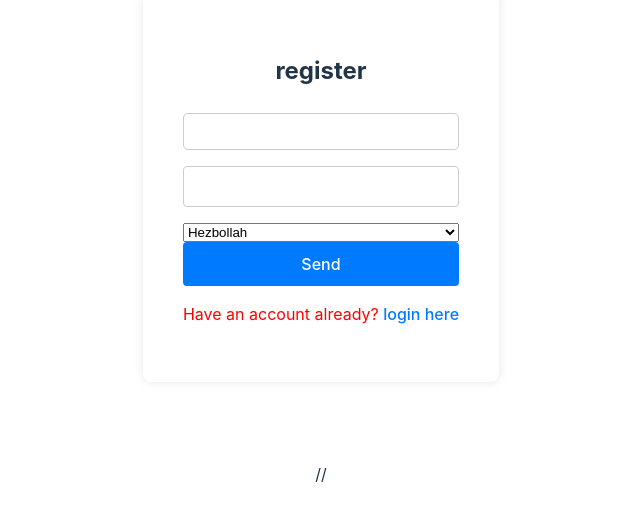
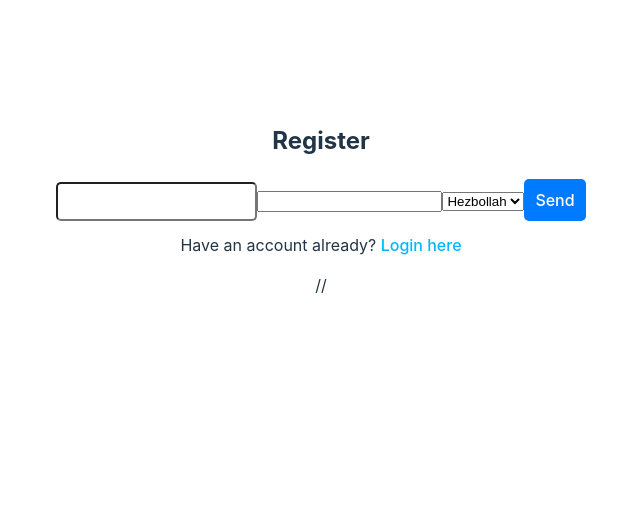
Before and after one commit to IsaharStokhammer/Final-React-Exam---War-Simulator, a React (Vite) app in the folder front-end/vite-project/: page /register in a window 1280 px wide. Shown: the part 200-720 px from the top of the page, without its empty margins (319-959 px from the left). Built offline with nearby package versions, Linux system fonts and the light colour scheme.

Commit message:
defensePage

```diff
--- a/front-end/vite-project/src/App.tsx
+++ b/front-end/vite-project/src/App.tsx
@@ -3,9 +3,9 @@ import "./App.css";
 import { Route, Routes } from "react-router-dom";
 import LoginPage from "./pages/loginPage/LoginPage";
 import RegisterPage from "./pages/RegisterPage/RegisterPage";
-import AttackPage from "./pages/attackPage/AttackPage";
 import { useSocket } from "./services/useSocket";
 import AttackSocketPage from "./pages/sockets/AttackSocketPage";
+import DefensePage from "./pages/defensePage/DefensePage";
 
 function App() {
 
@@ -17,8 +17,8 @@ function App() {
         <Route path="/register" element={<RegisterPage />} />
         <Route path="/login" element={<LoginPage />} />
         <Route path="/" element={<LoginPage />} />
-        {/* <Route path="/attackPage" element={<AttackPage />} /> */}
         <Route path="/attackSocketPage" element={<AttackSocketPage/>} />
+        <Route path="/defenseSocketPage" element={<DefensePage/>} />
       </Routes>
     </>
   );
--- /dev/null
+++ b/front-end/vite-project/src/pages/RegisterPage/RegisterPage.css
@@ -0,0 +1,68 @@
+/* register.css */
+
+.register-container {
+    max-width: 400px;
+    margin: 0 auto;
+    padding: 20px;
+    background-color: #f9f9f9;
+    border: 1px solid #ddd;
+    border-radius: 8px;
+    box-shadow: 0px 4px 8px rgba(0, 0, 0, 0.1);
+  }
+
+  .register-title {
+    text-align: center;
+    font-size: 24px;
+    color: #333;
+    margin-bottom: 20px;
+  }
+
+  .loading-message,
+  .error-message {
+    text-align: center;
+    font-size: 14px;
+    color: #d9534f;
+  }
+
+  .register-form {
+    display: flex;
+    flex-direction: column;
+  }
+
+  .input-field,
+  .select-field {
+    padding: 10px;
+    margin: 10px 0;
+    font-size: 16px;
+    border: 1px solid #ccc;
+    border-radius: 4px;
+  }
+
+  .submit-button {
+    padding: 10px;
+    margin: 15px 0;
+    font-size: 16px;
+    background-color: #007bff;
+    color: #fff;
+    border: none;
+    border-radius: 4px;
+    cursor: pointer;
+  }
+
+  .submit-button:hover {
+    background-color: #0056b3;
+  }
+
+  .switch-auth {
+    text-align: center;
+    font-size: 14px;
+  }
+
+  .switch-auth a {
+    color: #007bff;
+    text-decoration: none;
+  }
+
+  .switch-auth a:hover {
+    text-decoration: underline;
+  }
--- a/front-end/vite-project/src/pages/RegisterPage/RegisterPage.tsx
+++ b/front-end/vite-project/src/pages/RegisterPage/RegisterPage.tsx
@@ -1,10 +1,9 @@
-import React, { FC, useState } from "react";
+import React, { useState } from "react";
 import { useDispatch, useSelector } from "react-redux";
 import { AppDispatch, RootState } from "../../store/store";
-import { Form, Link, useNavigate } from "react-router-dom";
-import { loginUser, registerUser } from "../../store/features/UserSlice";
+import { Link, useNavigate } from "react-router-dom";
+import { registerUser } from "../../store/features/UserSlice";
 const useAppDispatch = () => useDispatch<AppDispatch>();
-
 
 const RegisterPage = () => {
   const [userName, setUserName] = useState<string>("");
@@ -17,26 +16,24 @@ const RegisterPage = () => {
   const handleSubmit = async (e: React.FormEvent) => {
     e.preventDefault();
     try {
-        const result = await dispatch(registerUser({ userName, password ,organization}))
-        // console.log(result.payload)
-        // console.log(userName,password)
+      const result = await dispatch(registerUser({ userName, password, organization }));
       if (result) {
-            navigate("/login")
-
+        navigate("/login");
       }
     } catch (err) {
-        console.error("regster failed:", err);
+      console.error("Registration failed:", err);
     }
   };
 
   return (
-      <div className="login-container">
-        <h2>register</h2>
+    <div className="register-container">
+      <h2 className="register-title">Register</h2>
       {status === "pending" && <p className="loading-message">Loading...</p>}
       {status === "rejected" && error && <p className="error-message">{error}</p>}
-        <form onSubmit={handleSubmit}>
+      <form onSubmit={handleSubmit} className="register-form">
         <input
           type="text"
+          className="input-field"
           value={userName}
           onChange={(e) => setUserName(e.target.value)}
           required
@@ -44,35 +41,46 @@ const RegisterPage = () => {
         />
         <input
           type="password"
+          className="input-field"
           value={password}
           onChange={(e) => setPassword(e.target.value)}
           required
           autoComplete="current-password"
         />
-          <select name="organization" id="organization"
+        <select
+          name="organization"
+          id="organization"
+          className="select-field"
           value={organization}
-         onChange={(e) => setOrganization(e.target.value)}>
+          onChange={(e) => setOrganization(e.target.value)}
+        >
           <option value="Hezbollah">Hezbollah</option>
           <option value="Hamas">Hamas</option>
           <option value="IRGC">IRGC</option>
           <option value="Houthis">Houthis</option>
           <option value="IDF">IDF</option>
         </select>
-        {organization =="IDF"&& <select name="IDF" id="IDF" value={"IDF"} onChange={(e) => setOrganization(e.target.value)}>
+        {organization === "IDF" && (
+          <select
+            name="IDF"
+            id="IDF"
+            className="select-field"
+            value="IDF"
+            onChange={(e) => setOrganization(e.target.value)}
+          >
             <option value="IDF - North">North</option>
             <option value="IDF - South">South</option>
             <option value="IDF - Center">Center</option>
             <option value="IDF - West Bank">West Bank</option>
-        </select> }
-          <button type="submit">Send</button>
+          </select>
+        )}
+        <button type="submit" className="submit-button">Send</button>
         <p className="switch-auth">
-            Have an account already? <Link to="/login">login here</Link>
+          Have an account already? <Link to="/login">Login here</Link>
         </p>
       </form>
     </div>
   );
 };
 
-
-
-export default RegisterPage
+export default RegisterPage;
--- /dev/null
+++ b/front-end/vite-project/src/pages/defensePage/DefensePage.css
@@ -0,0 +1,7 @@
+.DefensePage{
+    background-color: blanchedalmond;
+    height: 100vh;
+    width: 100vw;
+
+
+}
--- /dev/null
+++ b/front-end/vite-project/src/pages/defensePage/DefensePage.tsx
@@ -0,0 +1,70 @@
+import React, { useEffect, useState } from "react";
+import { useSocket } from "../../services/useSocket";
+import { useSelector } from "react-redux";
+import { RootState } from "../../store/store";
+import { IResource } from "../../types";
+import "./DefensePage.css"
+
+export function DefensePage() {
+  const {
+    connected,
+    messages,
+    room,
+    joinRoom,
+    leaveRoom,
+    lounchRocket,
+  } = useSocket();
+
+  const user = useSelector((state: RootState) => state.user.user);
+  const userName = user?.userName || "";
+  const resources = user?.resources || [];
+
+  const [newAttack, setNewAttack] = useState<string>("");
+  const [roomName, setRoomName] = useState<string>("");
+
+  useEffect(() => {
+    if (connected) {
+      joinRoom("general");
+    }
+  }, [connected]);
+
+  function handleLaunchRocket(rocket: IResource): void {
+    lounchRocket(userName, rocket, room);
+  }
+
+  return (
+    <div className="DefensePage">
+        <h1>
+            מסך הגנה
+        </h1>
+      <div className="header">
+        <div className="room-name">{room || "תקלה: לא מוגדר איזור הגנה"}</div>
+
+
+      <div className="messages">
+        {messages.map((msg, index) => (
+          <div
+            key={index}
+            className={`message ${
+              typeof msg === "string" ? "sent" : "received"
+            }`}
+          >
+            {typeof msg === "string" ? msg : JSON.stringify(msg)}
+          </div>
+        ))}
+      </div>
+
+      <div className="rocket-container">
+        {resources.map((rocket) => (
+          <div key={rocket.name} className="rocket">
+            <h3>{rocket.name}</h3> <h3 className="amount">{rocket.amount}</h3>
+            <button onClick={() => handleLaunchRocket(rocket)}>Launch</button>
+          </div>
+        ))}
+      </div>
+    </div>
+    </div>
+  );
+}
+
+export default DefensePage;
--- a/front-end/vite-project/src/pages/loginPage/LoginPage.css
+++ b/front-end/vite-project/src/pages/loginPage/LoginPage.css
@@ -2,8 +2,8 @@
 
 .login-container {
   max-width: 400px;
-    margin: 80px auto;
-    padding: 40px;
+  margin: 40px auto;
+  padding: 20px;
   background-color: #fff;
   border-radius: 8px;
   box-shadow: 0 0 10px rgba(0, 0, 0, 0.1);
@@ -11,7 +11,7 @@
 
 .login-container h2 {
   text-align: center;
-    margin-bottom: 24px;
+  margin-bottom: 16px;
 }
 
 .login-container form {
@@ -20,22 +20,22 @@
 }
 
 .login-container input {
-    padding: 12px;
-    margin-bottom: 16px;
+  padding: 8px;
+  margin-bottom: 12px;
   border: 1px solid #ccc;
   border-radius: 4px;
 }
 
 .login-container button {
-    padding: 12px;
-    background-color: #007bff;
+  padding: 8px;
+  background-color: #07465e;
   color: #fff;
   border: none;
   border-radius: 4px;
 }
 
 .login-container button:hover {
-    background-color: #0056b3;
+  background-color: #0099ff;
 }
 
 .login-container p {
@@ -45,11 +45,11 @@
 
 .switch-auth {
   text-align: center;
-    margin-top: 16px;
+  margin-top: 12px;
 }
 
 .switch-auth a {
-    color: #007bff;
+  color: #00b8ff;
 }
 
 .switch-auth a:hover {
--- a/front-end/vite-project/src/pages/loginPage/LoginPage.tsx
+++ b/front-end/vite-project/src/pages/loginPage/LoginPage.tsx
@@ -44,6 +44,10 @@ const LoginPage: FC = () => {
     if (user) {
       try {
         const result = await dispatch(loginUser(user));
+        // const organization = user.organization;
+        // if (organization.includes("IDF")) {
+        //   navigate("/defenseSocketPage");
+        // }else
         if (result) {
           navigate("/attackSocketPage");
         }
@@ -77,9 +81,12 @@ const LoginPage: FC = () => {
         />
         <button type="submit">Send</button>
         <p className="switch-auth">
-          create an account <Link to="/register">Register here</Link>
+          don't have an account? <Link to="/register">Register here</Link>
         </p>
       </form>
+      <button>
+        <Link to="/defenseSocketPage">IDF page</Link>
+      </button>
     </div>
   );
 };
```
Also changed, not shown: front-end/vite-project/src/pages/defencePage/DefencePage.tsx (deleted, +0 -9 lines), front-end/vite-project/src/pages/defencePage/DefencePage.css (deleted). Lines whose indentation alone changed are shown as unchanged.
